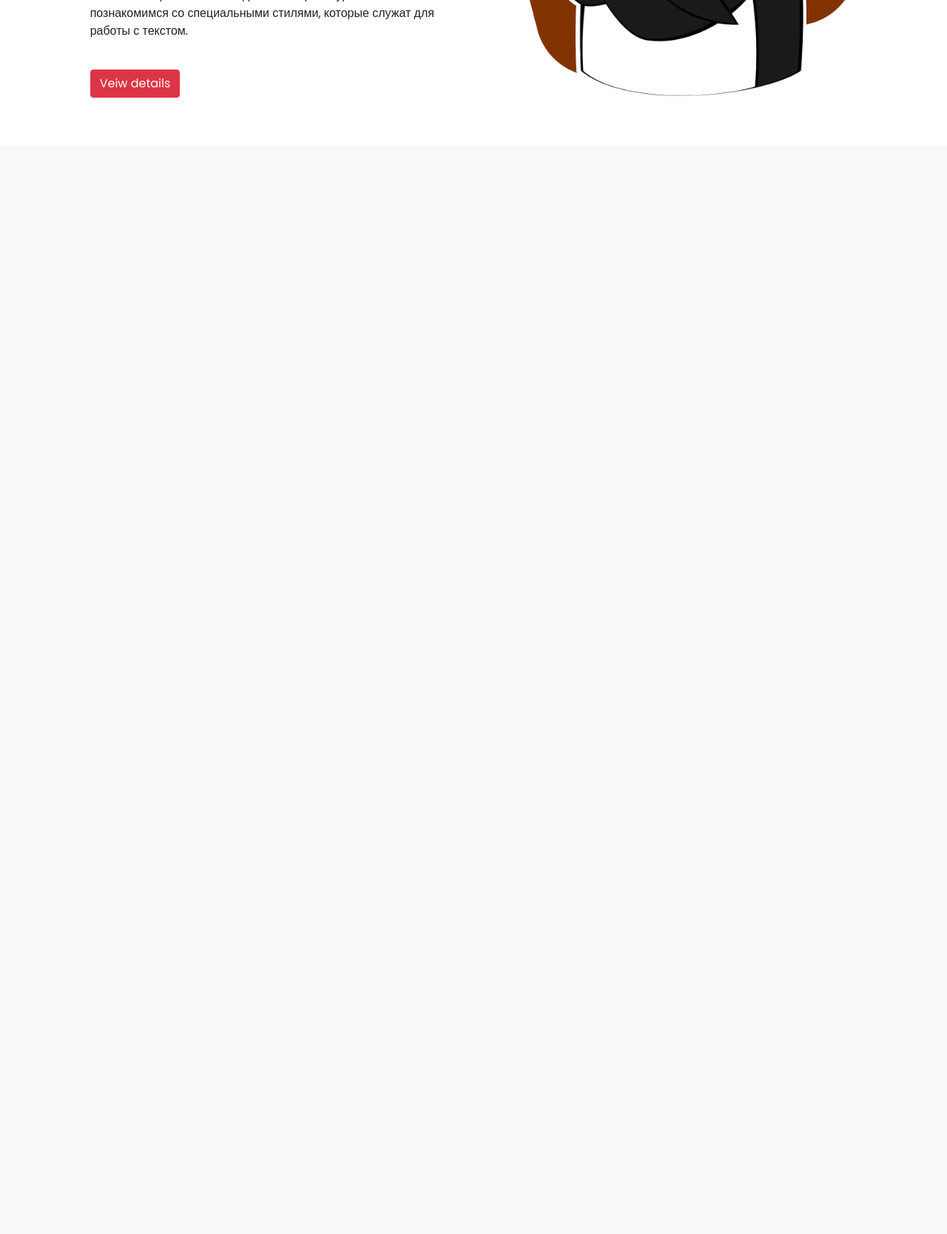
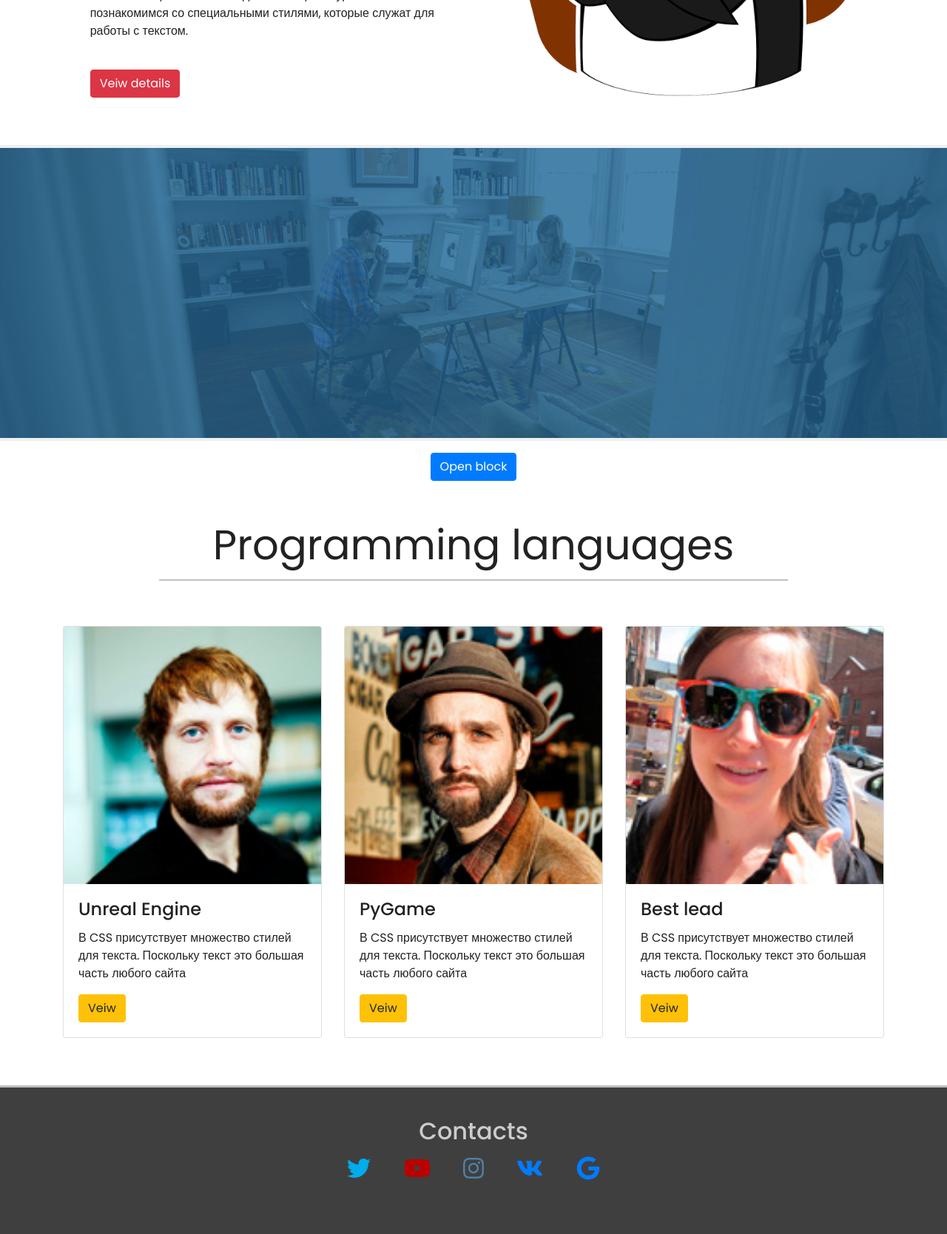
Before and after one commit to flash207111/test2, a Django app: page /webexample/4/ in a window 1280 px wide. Shown: the part 2016-3684 px from the top of the page at 74% size. Before the commit the page ends 2148 px from the top, so only its background shows below. Run offline with Django 3.2, Linux system fonts and the light colour scheme; some libraries are stand-ins or nearby versions.

Commit message:
all done, i guess

```diff
--- a/mainApp/static/css/main40.css
+++ b/mainApp/static/css/main40.css
@@ -58,3 +58,47 @@ html, body{
 .fa-code, .fa-bold, .fa-css3 {
     font-size: 3em; margin: 1em;
 }
+
+#fixed {
+    height: 400px;
+    border-top: 4px solid #f0f0f0;
+    border-bottom: 4px solid #f0f0f0;
+    background: url("header-bg.jpg") no-repeat center center fixed;
+    background-blend-mode: multiply;
+    background-color: lightblue;
+    background-size: cover;
+    -webkit-background-size: cover;
+    -moz-background-size: cover;
+    -o-background-size: cover;
+}
+
+#gifsBtn{
+    margin-bottom: 20px;
+}
+
+#gifs img{
+    max-width: 100%; max-height: 200px; margin-bottom: 20px;
+}
+
+@media (max-width: 750px) {
+    .display-4{
+        font-size: 2em;
+    }
+}
+
+.social a {
+    font-size: 2em; padding: 20px;
+}
+
+.fa-youtube{ color: #bb0000}
+.fa-vk{ color: #007bff}
+.fa-twitter{ color: #00aced}
+.fa-instagram{ color: #517fa4}
+
+.fa-instagram:hover, .fa-twitter:hover, .fa-youtube:hover, .fa-vk:hover, .fa-google:hover{
+    color: #ccc;
+}
+
+footer{
+    background-color: #3f3f3f; padding-top: 40px; border-top: solid silver; color: #ccc;
+}
--- a/webexample/templates/webexample/boot_40.html
+++ b/webexample/templates/webexample/boot_40.html
@@ -138,12 +138,108 @@
                 <a href="#" class="btn btn-danger">Veiw details</a>
             </div>
             <div class="col-lg-5">
-                <img src="{% static 'mainApp/image/penguin-159524_1280.png' %}" class="img-fluid">
+                <img src="{% static 'mainApp/image/penguin-159524_1280.png' %}" class="img-fluid"width="520" height="400">
             </div>
         </div>
     </div>
 
     <!-- Блок с фиксированным изображением -->
+    <figure>
+        <div class="fixed-wrap">
+            <div id="fixed">
+
+            </div>
+        </div>
+    </figure>
+    <!-- Закрытая секция -->
+    <div class="text-center">
+        <button type="button" id="gifsBtn" class="btn btn-primary" data-toggle="collapse" data-target="#gifs">
+        Open block
+    </button>
+    </div>
+    <div id="gifs" class="collapse">
+        <div class="container-fluid padding">
+            <div class="row text-center">
+                <div class="col-sm-6 col-md-3">
+                    <img src="{% static 'mainApp/image/c01.gif' %}" class="gif">
+                </div>
+                <div class="col-sm-6 col-md-3">
+                    <img src="{% static 'mainApp/image/c02.gif' %}" class="gif">
+                </div>
+                <div class="col-sm-6 col-md-3">
+                    <img src="{% static 'mainApp/image/c03.gif' %}" class="gif">
+                </div>
+                <div class="col-sm-6 col-md-3">
+                    <img src="{% static 'mainApp/image/c04.gif' %}" class="gif">
+                </div>
+            </div>
+        </div>
+    </div>
+
+    <!-- Карточки к языкам программирвания -->
+    <div class="container-fluid padding">
+        <div class="row alert text-center">
+            <div class="col-12">
+                <h1 class="display-4">Programming languages</h1>
+            </div>
+            <hr>
+        </div>
+    </div>
+
+    <div class="container padding">
+        <div class="row padding">
+            <div class="col-md-4">
+                <div class="card">
+                    <img src="{% static 'mainApp/image/pic.jpg' %}" class="card-img-top">
+                    <div class="card-body">
+                        <h4 class="card-title">Unreal Engine</h4>
+                        <p class="card-text">В CSS присутствует множество стилей для текста. Поскольку текст это большая часть любого сайта</p>
+                        <a href="#" class="btn btn-warning">Veiw</a>
+                    </div>
+                </div>
+            </div>
+            <div class="col-md-4">
+                <div class="card">
+                    <img src="{% static 'mainApp/image/pic2.jpg' %}" class="card-img-top">
+                    <div class="card-body">
+                        <h4 class="card-title">PyGame</h4>
+                        <p class="card-text">В CSS присутствует множество стилей для текста. Поскольку текст это большая часть любого сайта</p>
+                        <a href="#" class="btn btn-warning">Veiw</a>
+                    </div>
+                </div>
+            </div>
+            <div class="col-md-4">
+                <div class="card">
+                    <img src="{% static 'mainApp/image/pic4.jpg' %}" class="card-img-top">
+                    <div class="card-body">
+                        <h4 class="card-title">Best lead</h4>
+                        <p class="card-text">В CSS присутствует множество стилей для текста. Поскольку текст это большая часть любого сайта</p>
+                        <a href="#" class="btn btn-warning">Veiw</a>
+                    </div>
+                </div>
+            </div>
+            <hr>
+        </div>
+    </div>
+
+    <!-- Футер -->
+    <footer class="container-fluid">
+        <div class="container-fluid">
+            <div class="row padding text-center">
+                <div class="col-12">
+                    <h2>Contacts</h2>
+                </div>
+                <div class="col-12 social padding">
+                    <a href=""><span class="fab fa-twitter"></span></a>
+                    <a href=""><span class="fab fa-youtube"></span></a>
+                    <a href=""><span class="fab fa-instagram"></span></a>
+                    <a href=""><span class="fab fa-vk"></span></a>
+                    <a href=""><span class="fab fa-google"></span></a>
+                </div>
+            </div>
+        </div>
+    </footer>
+
 
 </body>
 </html>
```
Also changed, not shown: mainApp/static/css/main.css (line endings or trailing spaces), mainApp/static/mainApp/image/763fcdb74962e221ac1a6cd3f157e72b--linux-distros-fedoras.jpg (added), webexample/templates/webexample/header-bg.jpg (added).
